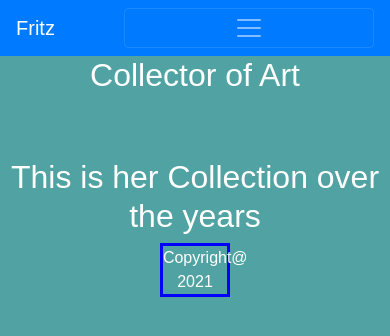
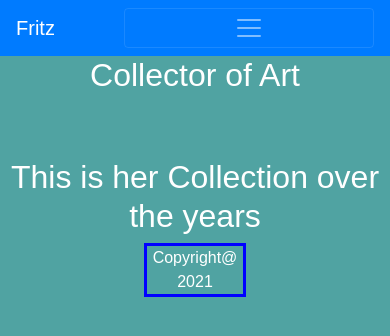
Before and after one commit to Akira957/Sarah-Fritz, a React (Create React App) app in the folder Client/: page / in a window 390 px wide. Shown: the top 336 px of the page. Built offline with nearby package versions, Linux system fonts and the light colour scheme.

Commit message:
added more media queries to my footer

```diff
--- a/Client/src/components/Footer.css
+++ b/Client/src/components/Footer.css
@@ -21,3 +21,15 @@ footer {
         margin: 0 41%;
     }
 }
+
+@media screen and (max-width: 550px) {
+    .footer-title {
+        margin: 0 37%;
+    }
+}
+
+@media screen and (max-width: 380px) {
+    .footer-title {
+        margin: 0 32%;
+    }
+}
```
